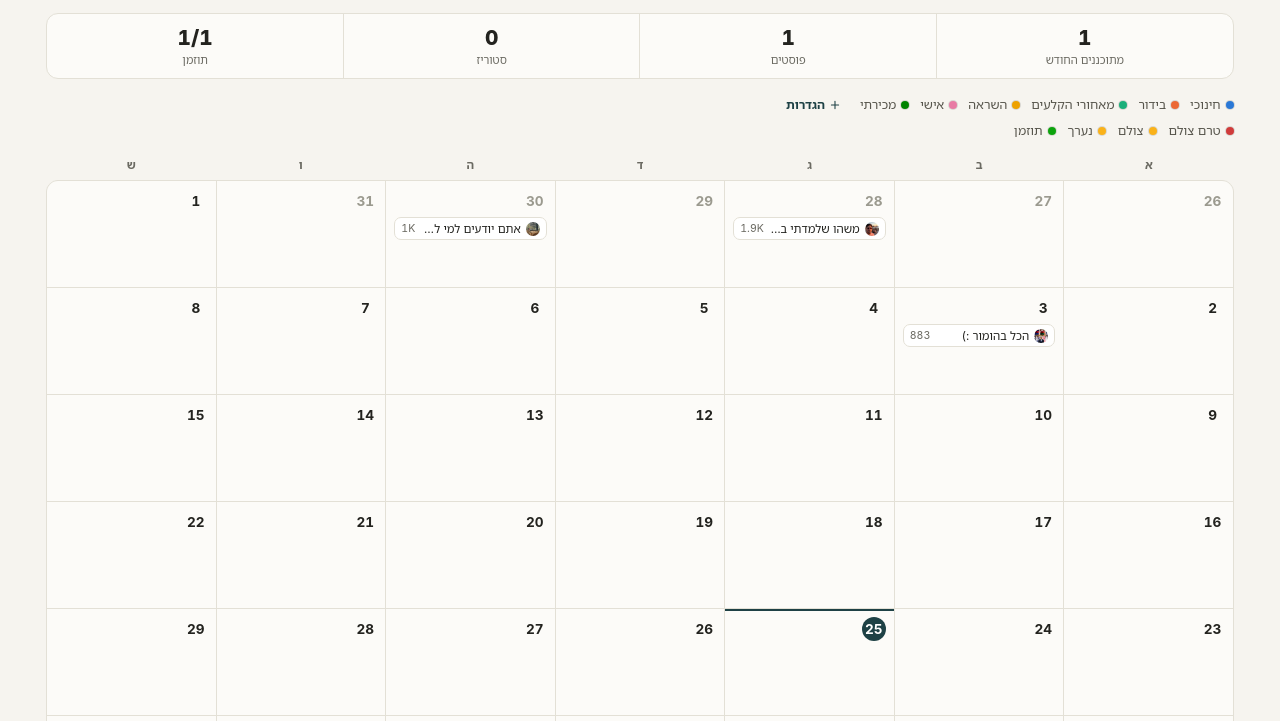
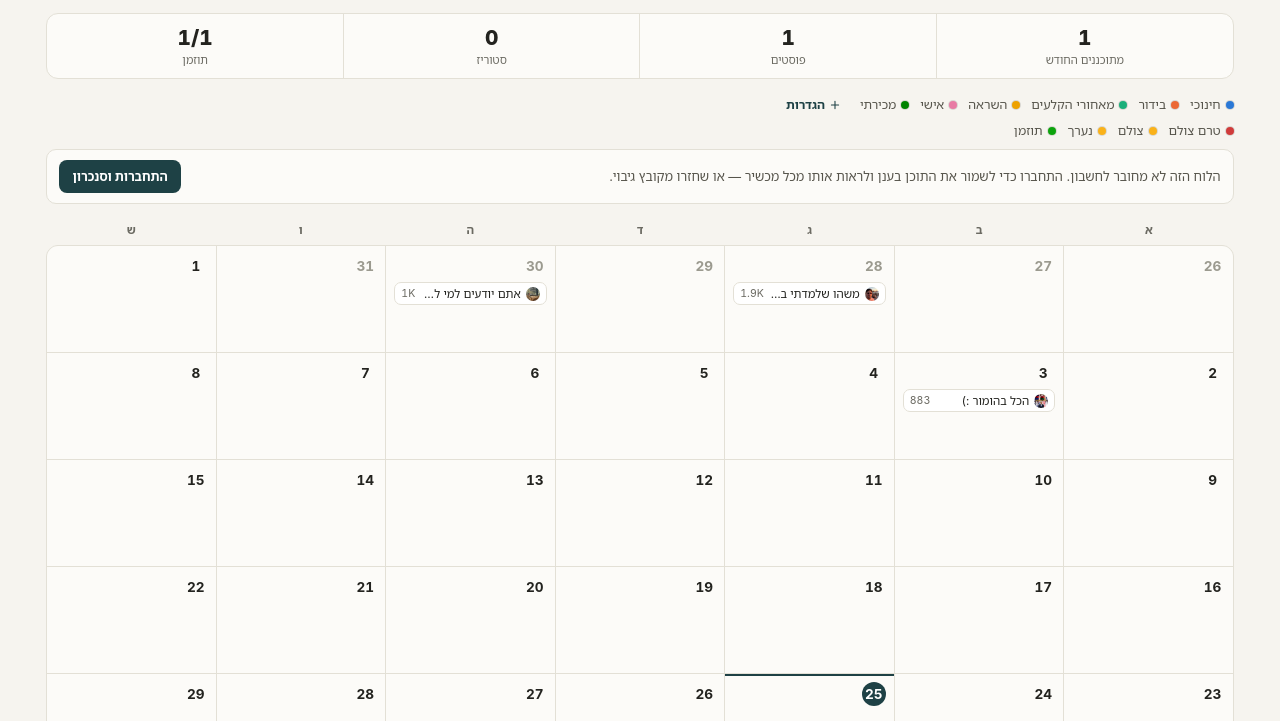
Before and after one commit to guyzuri5-lgtm/content-gantt, a plain HTML site: page index.html in a window 1280 px wide. Shown: the part 120-841 px from the top of the page. Drawn offline with nearby package versions, Linux system fonts and the light colour scheme.

Commit message:
שורת הנחיה להתחברות כשהלוח לא מחובר לחשבון, ותיקון מיקום כפתור הענן בכותרת
- כפתור הענן נחת באמצע הכותרת כי title-row מפוזר ב-space-between; שני כפתורי הפעולה עטופים עכשיו בקבוצה אחת
- נוספה שורה גלויה מתחת לכותרת: "הלוח הזה לא מחובר לחשבון" עם כפתור שפותח את מסך הסנכרון. בלעדיה אין שום רמז בממשק שקיימת אפשרות התחברות
- השורה נעלמת אוטומטית אחרי התחברות ומופיעה שוב בהתנתקות

Co-Authored-By: Claude Opus 5 <noreply@anthropic.com>

```diff
--- a/index.html
+++ b/index.html
@@ -77,6 +77,10 @@
   .app-header { margin-bottom: 18px; }
   .title-row { display: flex; align-items: center; justify-content: space-between; margin-bottom: 16px; }
   .brand { display: flex; align-items: center; gap: 9px; }
+  .title-actions { display: flex; align-items: center; gap: 4px; }
+  .cloud-prompt { display: none; align-items: center; gap: 10px; flex-wrap: wrap; margin: 10px 0 0; padding: 10px 12px; border: 1px solid var(--line); border-radius: 10px; background: var(--surface); }
+  .cloud-prompt.is-visible { display: flex; }
+  .cloud-prompt-text { flex: 1; min-width: 200px; font-size: 0.8rem; color: var(--ink-600); line-height: 1.5; }
   .brand-mark { width: 30px; height: 22px; flex: none; }
   .brand h1 { font-size: 1.4rem; font-weight: 800; letter-spacing: -0.01em; text-wrap: balance; }
 
@@ -324,6 +328,7 @@
         </span>
         <h1>גאנט תוכן</h1>
       </div>
+      <div class="title-actions">
       <button type="button" id="openSyncBtn" class="icon-btn has-dot" aria-label="סנכרון וגיבוי" title="סנכרון וגיבוי">
         <svg viewBox="0 0 20 20" fill="none" stroke="currentColor" stroke-width="1.6" stroke-linejoin="round" stroke-linecap="round"><path d="M6 15.5a3.5 3.5 0 0 1-.4-6.98 4.5 4.5 0 0 1 8.68-1.4A3.3 3.3 0 0 1 14.8 15.5H6Z"/></svg>
         <span class="sync-dot" id="syncDot" aria-hidden="true"></span>
@@ -331,6 +336,7 @@
       <button type="button" id="openSettingsBtn" class="icon-btn" aria-label="הגדרות הלוח" title="הגדרות הלוח">
         <svg viewBox="0 0 20 20" fill="none" stroke="currentColor" stroke-width="1.6" stroke-linejoin="round" stroke-linecap="round"><path d="M11 3H4v7l8.5 8.5a1.5 1.5 0 0 0 2.12 0l4.38-4.38a1.5 1.5 0 0 0 0-2.12L11 3Z"/><circle cx="7.3" cy="7.3" r="1.1" fill="currentColor" stroke="none"/></svg>
       </button>
+      </div>
     </div>
 
     <div class="month-nav">
@@ -354,6 +360,7 @@
     <div class="legend-row" id="legendRow"></div>
     <p class="progress-legend" id="progressLegend"></p>
     <p class="hint" id="hintText">טיפ: לחצו על כל יום בלוח כדי לשבץ בו תוכן חדש.</p>
+    <div class="cloud-prompt" id="cloudPrompt"></div>
   </header>
 
   <div class="calendar-wrap">
@@ -1131,6 +1138,7 @@
     }
     if (openSyncBtn) openSyncBtn.title = "סנכרון וגיבוי — " + (cloud.message || CLOUD_STATUS_TEXT[status] || "");
     if (syncModalOverlay.classList.contains("is-open")) renderSyncModal();
+    renderCloudPrompt();
   }
 
   function scheduleCloudPush() {
@@ -1222,6 +1230,25 @@
     document.head.appendChild(script);
   }
 
+  // שורת ההנחיה שמופיעה כשהלוח לא מחובר לחשבון — בלעדיה אין שום רמז שקיים סנכרון
+  function renderCloudPrompt() {
+    if (!cloudPromptEl) return;
+    var show = cloud.configured && !cloud.user && cloud.status !== "loading";
+    cloudPromptEl.classList.toggle("is-visible", show);
+    if (!show) { cloudPromptEl.innerHTML = ""; return; }
+    cloudPromptEl.innerHTML = "";
+    var text = document.createElement("span");
+    text.className = "cloud-prompt-text";
+    text.textContent = "הלוח הזה לא מחובר לחשבון. התחברו כדי לשמור את התוכן בענן ולראות אותו מכל מכשיר — או שחזרו מקובץ גיבוי.";
+    var btn = document.createElement("button");
+    btn.type = "button";
+    btn.className = "btn btn-primary btn-small";
+    btn.textContent = "התחברות וסנכרון";
+    btn.addEventListener("click", openSyncModal);
+    cloudPromptEl.appendChild(text);
+    cloudPromptEl.appendChild(btn);
+  }
+
   // ---------- sync modal ----------
   function renderSyncModal() {
     syncCloudBodyEl.innerHTML = "";
@@ -1343,6 +1370,7 @@
   var legendEl = document.getElementById("legendRow");
   var progressLegendEl = document.getElementById("progressLegend");
   var hintEl = document.getElementById("hintText");
+  var cloudPromptEl = document.getElementById("cloudPrompt");
   var calendarGridEl = document.getElementById("calendarGrid");
 
   var prevMonthBtn = document.getElementById("prevMonthBtn");
@@ -2444,6 +2472,7 @@
     });
 
     hintEl.style.display = state.items.length === 0 ? "block" : "none";
+    renderCloudPrompt();
   }
 
   function buildIgChip(item) {
```
